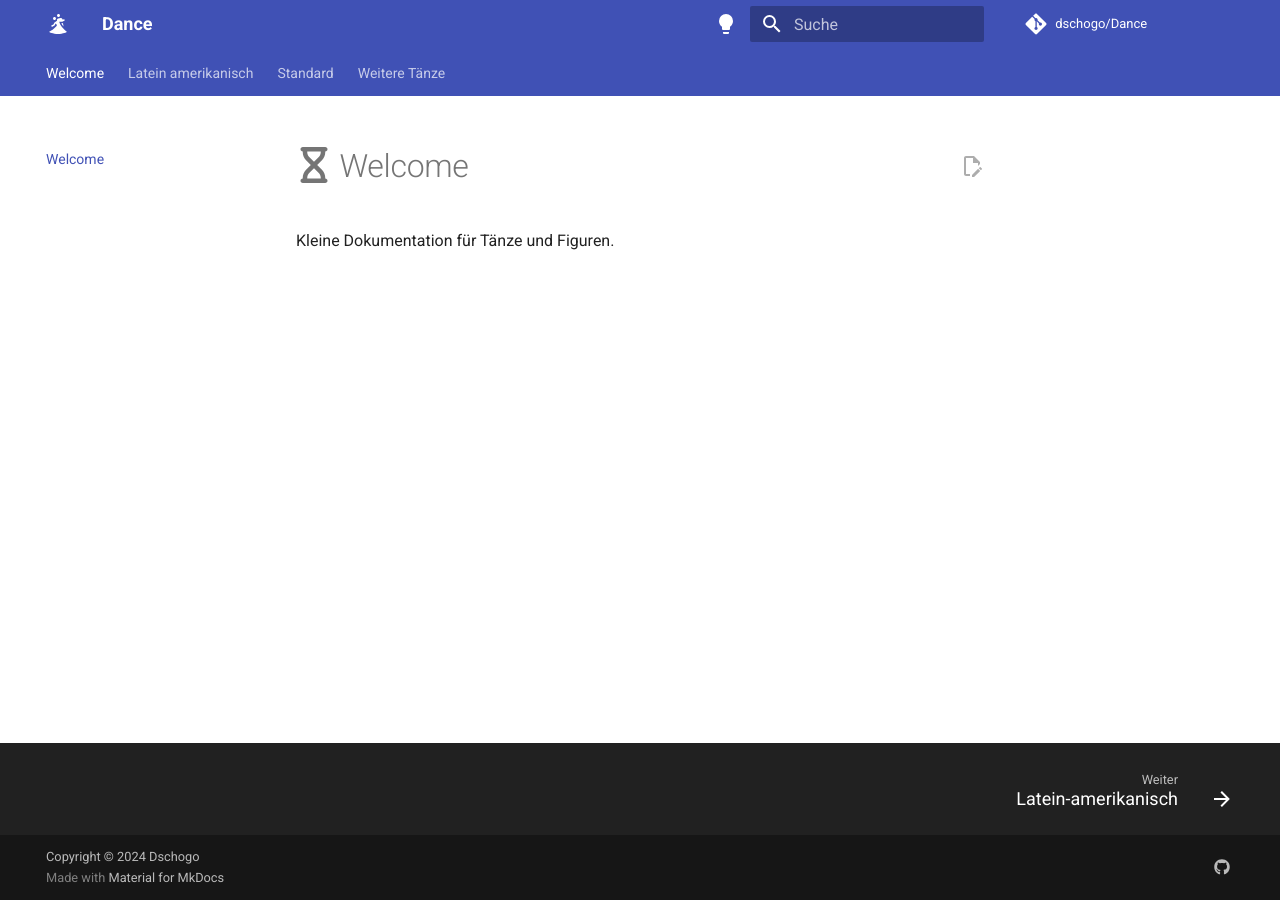
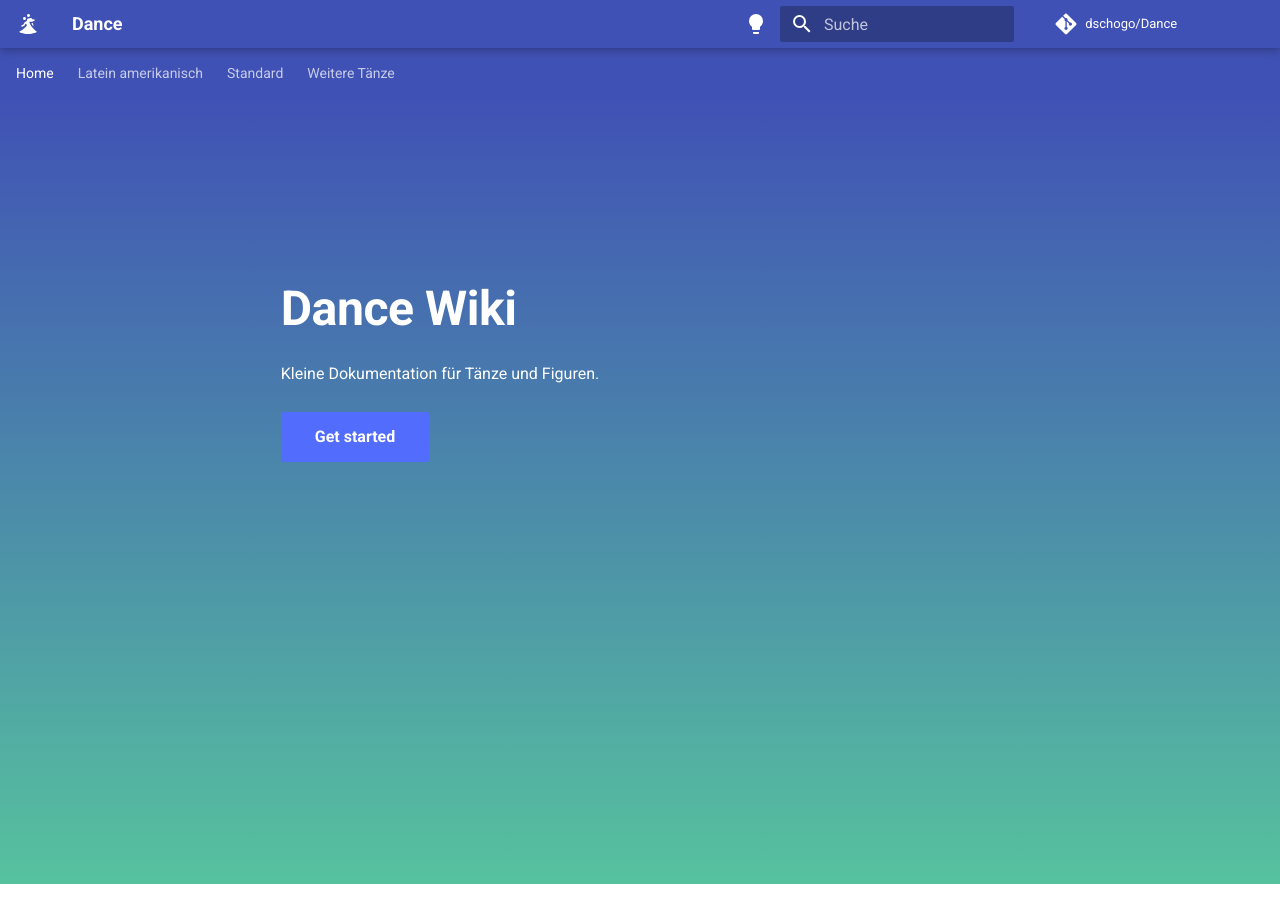
Before and after one commit to Dschogo/Dance, an MkDocs documentation site: the page built from docs/index.md, in a window 1280 px wide. Built offline with MkDocs 1.6.1 and Material for MkDocs 9.7.7, drawn with Linux system fonts in a browser that asks for light colours; comment, search, counter and statistics services are not loaded.

Commit message:
initial landing page

```diff
--- a/docs/extra.css
+++ b/docs/extra.css
@@ -37,3 +37,25 @@
 details[open] > *:not(summary) {
     animation: details-show 150ms ease-in-out;
 }
+
+
+/* frontpage elements */
+.tx-hero h1 {
+    font-size: 2.41rem !important;
+}
+a.md-button.md-button--primary {
+    background-color: var(--md-accent-fg-color);
+    border-color: var(--md-accent-fg-color);
+    color: #ffffff;
+}
+a.md-button.md-button--primary:hover {
+    color: #000000;
+}
+a.md-button.md-button:hover {
+    color: #000000;
+}
+
+/* Site width etc.*/
+.md-grid {
+    max-width: 64rem !important;
+}
--- a/docs/index.md
+++ b/docs/index.md
@@ -1,3 +1,12 @@
-# :fontawesome-solid-hourglass: Welcome
+---
+template: home.html
+title: Home
+---
+
+<!-- # :fontawesome-solid-hourglass: Welcome
 
 Kleine Dokumentation für Tänze und Figuren.
+
+Noch in Aufbau.
+
+Wer helfen möchte und sich mit Github auskennt, kann gerne Issues/Pull-Requests erstellen. Quick Edit links sind jeweils auf der Seite rechts oben. -->
--- a/mkdocs.yml
+++ b/mkdocs.yml
@@ -5,6 +5,10 @@
 edit_uri: edit/main/docs/
 site_author: Dschogo
 site_description: Wiki für Tanzfiguren
+
+watch:
+  - overrides
+  - docs
 
 theme:
     name: material
--- /dev/null
+++ b/overrides/home.html
@@ -0,0 +1,257 @@
+<!-- Custom HTML site displayed as the Home chapter -->
+
+{% extends "main.html" %}
+{% block tabs %}
+{{ super() }}
+<style>
+
+    .md-main {
+        flex-grow: 0
+    }
+
+    .md-main__inner {
+        display: flex;
+        height: 100%;
+    }
+
+    .tx-container {
+        padding-top: .0rem;
+        background: linear-gradient(to bottom, var(--md-primary-fg-color), hsla(160deg,47%,55%,1) 100%,#fff 99%)
+    }
+
+    .tx-hero {
+        margin: 32px 2.8rem;
+        color: var(--md-primary-bg-color);
+        justify-content: center;
+    }
+
+    .tx-hero h1 {
+        margin-bottom: 1rem;
+        color: currentColor;
+        font-weight: 700
+    }
+
+    .tx-hero__content {
+        padding-bottom: 16rem;
+        margin: 0 auto;
+    }
+
+    .tx-hero__image{
+        width:17rem;
+        height:17rem;
+        order:1;
+        padding-right: 2.5rem;
+    }
+
+    .tx-hero .md-button {
+        margin-top: .5rem;
+        margin-right: .5rem;
+        color: var(--md-primary-bg-color)
+    }
+
+    .tx-hero .md-button--primary {
+        background-color: var(--md-primary-bg-color);
+        color: hsla(280deg, 37%, 48%, 1);
+        border-color: var(--md-primary-bg-color)
+    }
+
+    .tx-hero .md-button:focus,
+    .tx-hero .md-button:hover {
+        background-color: var(--md-accent-fg-color);
+        color: var(--md-default-bg-color);
+        border-color: var(--md-accent-fg-color)
+    }
+
+    .feature-item h2 svg {
+        height: 30px;
+        float: left;
+        margin-right: 10px;
+        transform: translateY(10%);
+    }
+
+    .top-hr {
+        margin-top: 42px;
+    }
+
+    .feature-item {
+        font-family: 'Lato', sans-serif;
+        font-weight: 300;
+        box-sizing: border-box;
+        padding: 0 15px;
+        word-break: break-word
+    }
+
+    .feature-item h2 {
+        color: #333;
+        font-weight: 300;
+        font-size: 25px;
+        white-space: nowrap;
+        overflow: hidden;
+        text-overflow: ellipsis;
+        line-height: normal;
+        margin-top: 20px;
+        margin-bottom: 10px;
+        font-family: inherit;
+    }
+
+    .feature-item p {
+        font-size: 16px;
+        line-height: 1.8em;
+        text-rendering: optimizeLegibility;
+        -webkit-font-smoothing: antialiased;
+        color: #111;
+        margin: 0 0 10px;
+        display: block;
+    }
+
+    @media screen and (max-width:30em) {
+        .tx-hero h1 {
+            font-size: 1.4rem
+        }
+    }
+
+    @media screen and (min-width:60em) {
+        .md-sidebar--secondary {
+            display: none
+        }
+
+        .tx-hero {
+            display: flex;
+            align-items: center;
+            justify-content: center;
+        }
+
+        .tx-hero__content {
+            max-width: 22rem;
+            margin-top: 7.5rem;
+            margin-bottom: 3.5rem;
+            margin-left: 1.0rem;
+            margin-right: 4.0rem;
+            align-items: center;
+        }
+    }
+
+    @media screen and (min-width:76.25em) {
+
+        .tx-hero__content {
+            max-width: 22rem;
+            margin-top: 7.5rem;
+            margin-bottom: 3.5rem;
+            margin-left: 1.0rem;
+            margin-right: 4.0rem;
+            align-items: center;
+        }
+        .md-sidebar--primary {
+            display: none
+        }
+
+        .top-hr {
+            width: 100%;
+            display: flex;
+            max-width: 61rem;
+            margin-right: auto;
+            margin-left: auto;
+            padding: 0 .2rem;
+        }
+
+        .bottom-hr {
+            margin-top: 10px;
+            width: 100%;
+            display: flex;
+            max-width: 61rem;
+            margin-right: auto;
+            margin-left: auto;
+            padding: 0 .2rem;
+        }
+
+        .feature-item {
+            flex: 1;
+            min-width: 0;
+        }
+
+        .feature-item:hover {
+            background-color: #526cfe47;
+            border-radius: 3px;
+        }
+    }
+
+    .hr {
+        border-bottom: 1px solid #eee;
+        width: 100%;
+        margin: 20px 0;
+    }
+
+    .text-center {
+        text-align: center;
+        padding-right: 15px;
+        padding-left: 15px;
+        margin-right: auto;
+        margin-left: auto;
+        margin-top: 15px;
+        font-family: 'Lato', sans-serif;
+        font-size: 23px;
+        font-weight: 300;
+        padding-bottom: 10px;
+    }
+
+    .logos {
+        display: flex;
+        align-items: center;
+        justify-content: center;
+        flex-flow: row wrap;
+        margin: 0 auto;
+    }
+
+    .logos img {
+        flex: 1 1 auto;
+        padding: 25px;
+        max-height: 130px;
+        vertical-align: middle;
+    }
+
+    .hr-logos {
+        margin-top: 0;
+        margin-bottom: 30px;
+    }
+
+    .md-footer-meta__inner {
+        display: flex;
+        flex-wrap: wrap;
+        justify-content: space-between;
+        margin-top: 1.0rem;
+    }
+
+    .md-footer-social {
+        padding-top: 20px;
+    }
+
+    .md-main {
+        display: none;
+    }
+</style>
+
+<!-- Main site Entry button descriptions -->
+<section class="tx-container">
+    <div class="md-grid md-typeset">
+      <div class="tx-hero">
+        <div class="tx-hero__image">
+          <!-- <img src="assets/product-layers.png" draggable="false"> -->
+        </div>
+        <div class="tx-hero__content">
+          <h1> Dance Wiki </h1>
+          <p>Kleine Dokumentation für Tänze und Figuren.</p>
+          <a href="{{ page.next_page.url | url }}" title="{{ page.next_page.title | striptags }}" class="md-button md-button--primary">
+            Get started
+          </a>
+          <!-- <a href="{{ config.repo_url }}" title="{{ lang.t('source.link.title') }}" class="md-button">
+            Go to GitHub
+          </a> -->
+        </div>
+      </div>
+    </div>
+</section>
+
+
+{% endblock %}
+{% block content %}{% endblock %}
+{% block footer %}{% endblock %}
```
